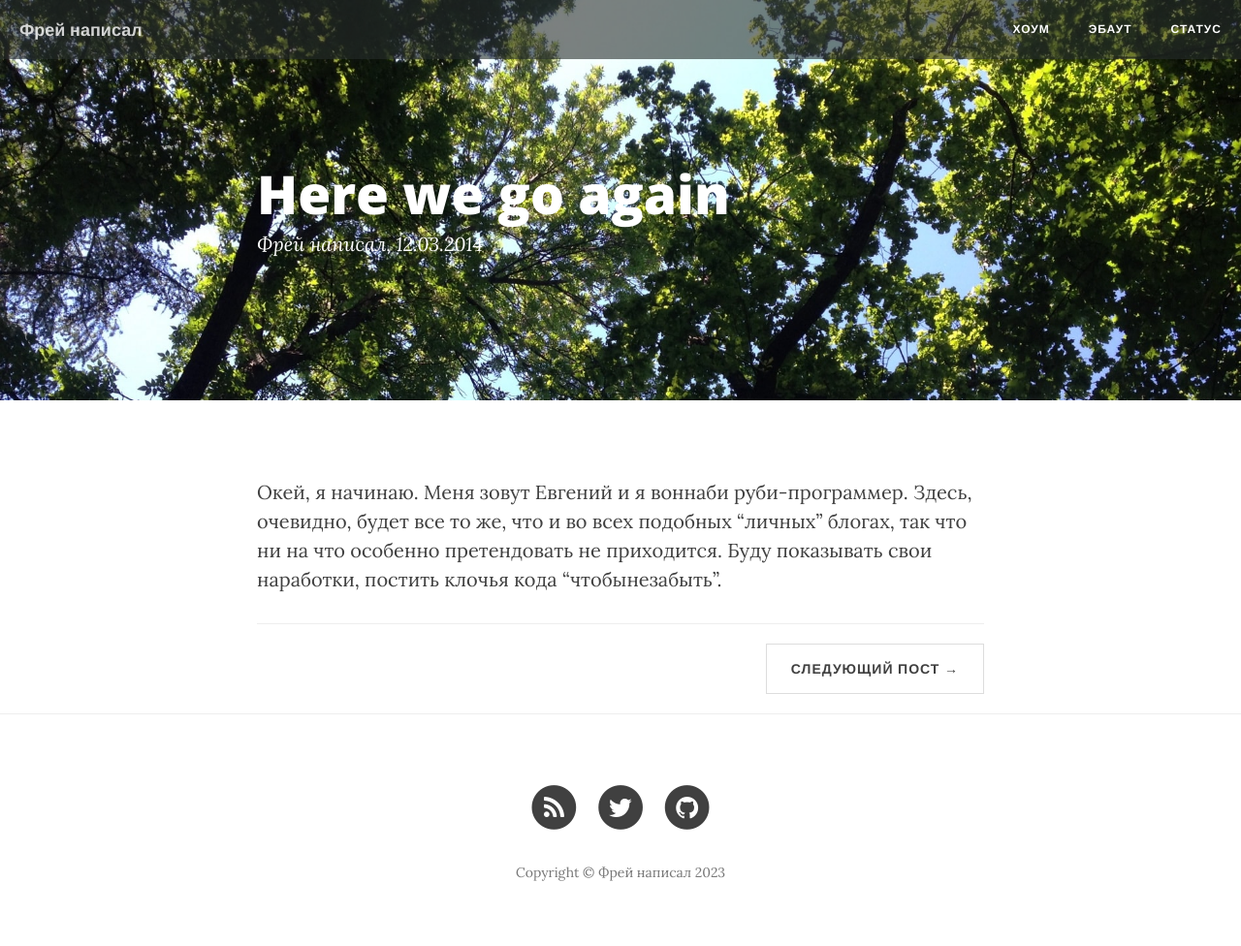
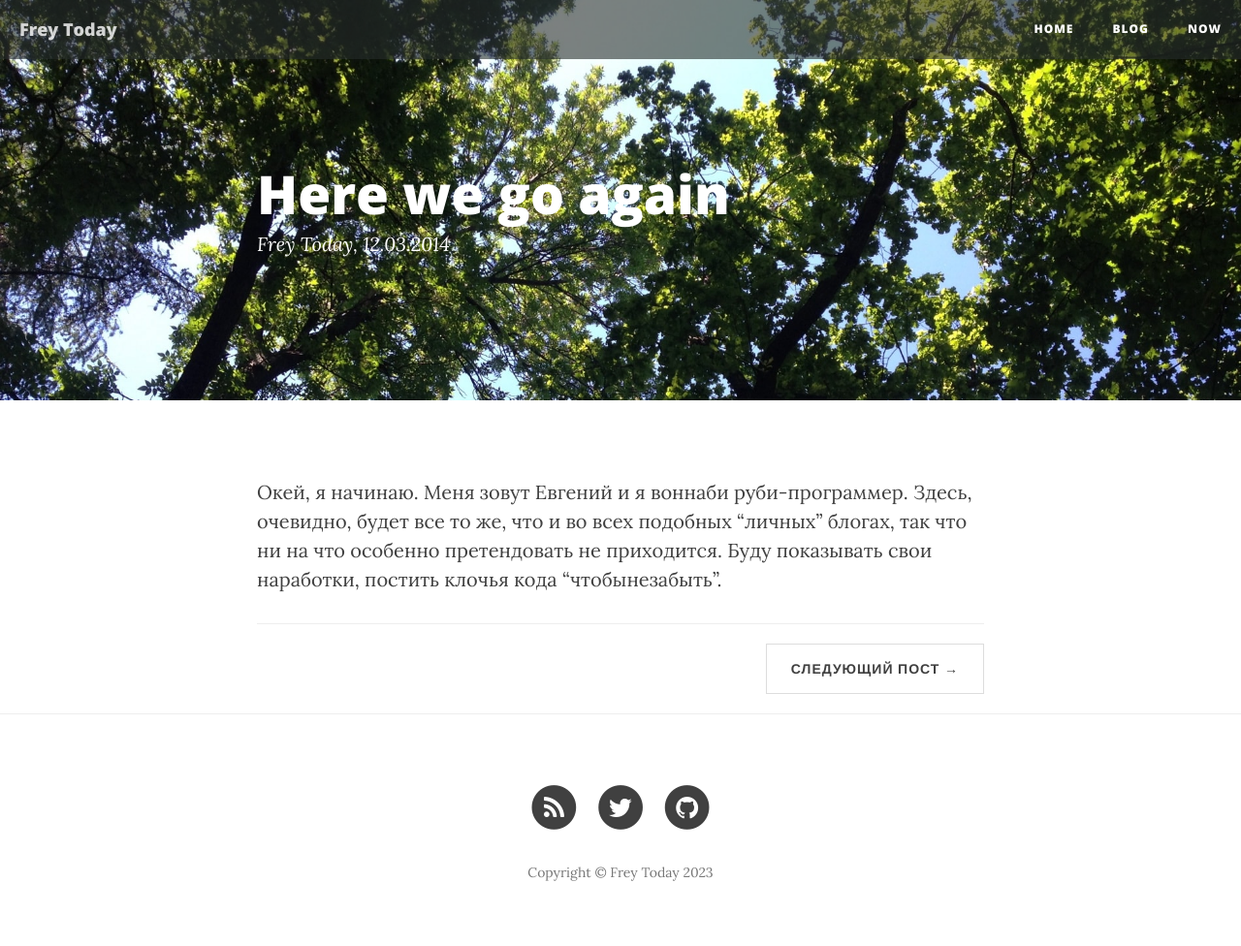
Before and after one commit to Freika/freika.github.io, a Jekyll site: the page built from _posts/2014-03-12-here-we-go-again.md, in a window 1280 px wide. Shown: the whole page at 97% size. Built offline with Jekyll 4.4.1, drawn with Linux system fonts in a browser that asks for light colours; nearby versions of some CDN libraries.

Commit message:
Move some stuff around

```diff
--- a/_config.yml
+++ b/_config.yml
@@ -1,13 +1,13 @@
 # Site settings
-title: Фрей написал
+title: Frey Today
 header-img: 'img/home-bg.jpg'
-email: frey@list.ru
-author: Фрей
+email: hey+freytoday@frey.today
+author: Frey
 description: > # this means to ignore newlines until "baseurl:"
   Debugging life since 1991.
 baseurl: "" # the subpath of your site, e.g. /blog/
 url: "http://frey.su" # the base hostname & protocol for your site
-twitter_username: forever_frey
+twitter_username: itsok2befrey
 github_username:  Freika
 paginate: 10
 permalink: /:title/
--- a/_includes/nav.html
+++ b/_includes/nav.html
@@ -16,7 +16,7 @@
     <div class="collapse navbar-collapse" id="bs-example-navbar-collapse-1">
       <ul class="nav navbar-nav navbar-right">
         <li>
-          <a href="{{ site.baseurl }}/">Хоум</a>
+          <a href="{{ site.baseurl }}/">Home</a>
         </li>
         {% for page in site.pages %}{% if page.title %}
         <li>
```
Also changed, not shown: about.html (deleted, +0 -29 lines), blog.html (renamed from index.html, +8 -7 lines), status.html (+3 -9 lines), Gemfile.lock, 1 other file.
